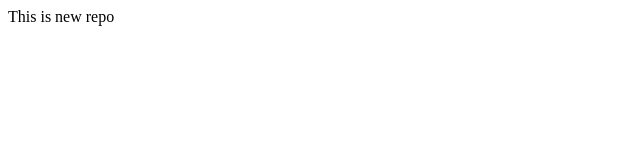
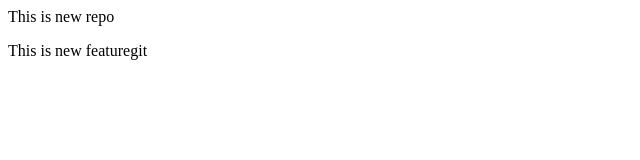
Before and after one commit to NishantSingh359/git-init, a plain HTML site: page index.html in a window 1280 px wide. Shown: the whole page, without its empty margins (0-640 px from the left). Drawn offline with Linux system fonts and the light colour scheme.

Commit message:
add new feature1

```diff
--- a/index.html
+++ b/index.html
@@ -1 +1,2 @@
 <P> This is new repo</P>
+<P> This is new featuregit</P>
```
